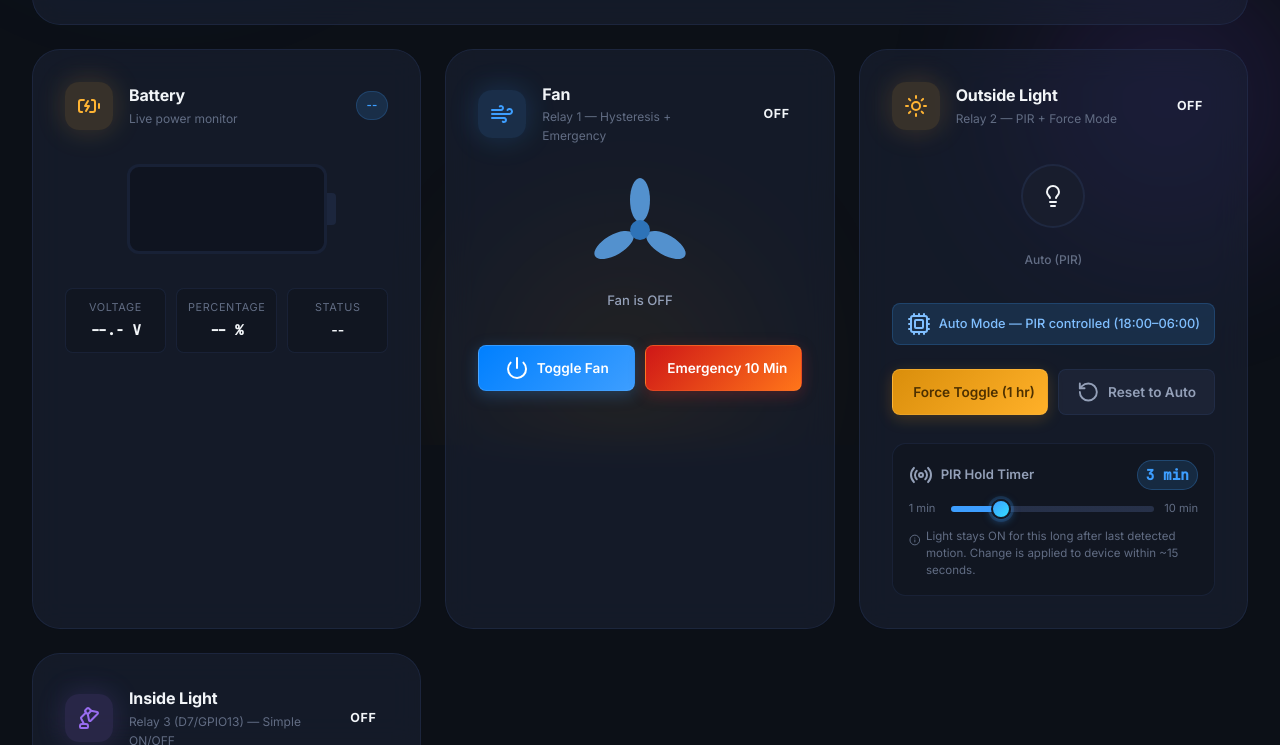
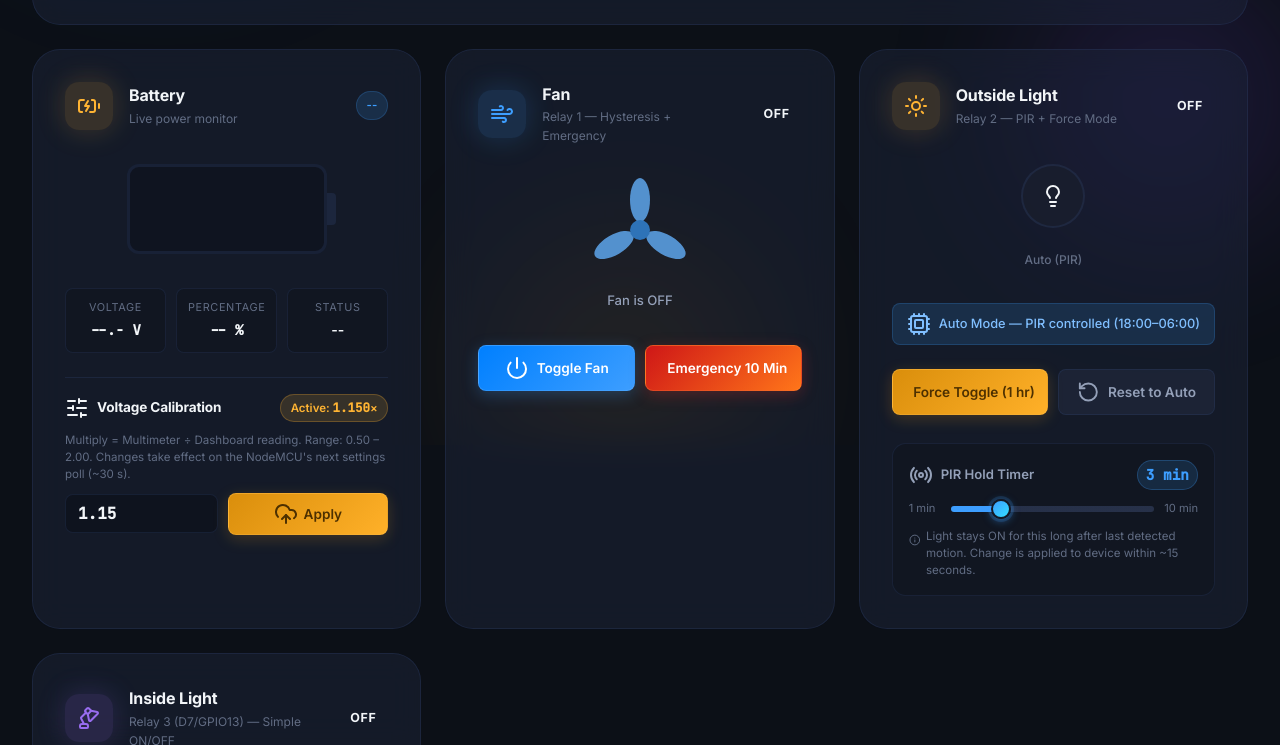
Before and after one commit to Mansuraile72/my-home-automation, a plain HTML site: page index.html in a window 1280 px wide. Shown: the part 355-1100 px from the top of the page. Drawn offline with nearby package versions, Linux system fonts and the light colour scheme; no server answers.

Commit message:
Add files via upload

```diff
--- a/app.js
+++ b/app.js
@@ -37,8 +37,9 @@ const PIR_DEFAULT_MIN = 3;
 const PATH_STATE    = '/device/state';
 const PATH_COMMANDS = '/device/commands';
 const PATH_PIR      = '/Settings/PIR_Timeout_Minutes';
-const PATH_KILL     = '/System_Status/Master_Block';  // ← Kill switch path
-const PATH_SENSOR   = '/Sensor_Data';                 // ← DHT-11 temperature & humidity
+const PATH_KILL     = '/System_Status/Master_Block';
+const PATH_SENSOR   = '/Sensor_Data';
+const PATH_VOLT_CAL = '/Settings/voltageCalibration'; // ← Cloud calibration
 
 // ─────────────────────────────────────────────────────────────────────────────
 //  FIREBASE INIT — No signIn() call needed with Test Mode rules
@@ -161,6 +162,11 @@ const DOM = {
   humArc:             $('humArc'),
   tempGauge:          $('tempGauge'),
   humGauge:           $('humGauge'),
+
+  // Voltage calibration
+  calInput:       $('calInput'),
+  calActiveMult:  $('calActiveMult'),
+  btnCalUpdate:   $('btnCalUpdate'),
 };
 
 // ─────────────────────────────────────────────────────────────────────────────
@@ -294,6 +300,62 @@ db.ref(PATH_PIR).on('value', (snapshot) => {
     state.pirHoldMinutes           = minutes;
   }
 });
+
+// ─────────────────────────────────────────────────────────────────────────────
+//  FIREBASE LISTENER — Voltage Calibration
+//  Keeps the input and badge in sync when the NodeMCU seeds the value on
+//  first boot, or if another device changes the setting.
+// ─────────────────────────────────────────────────────────────────────────────
+
+db.ref(PATH_VOLT_CAL).on('value', (snapshot) => {
+  const raw = snapshot.val();
+
+  // Node doesn't exist yet — firmware will seed it on its next fetchSettings()
+  if (raw === null) return;
+
+  const cal = parseFloat(raw);
+  if (isNaN(cal) || cal < 0.50 || cal > 2.00) return;  // Ignore garbage
+
+  // Update badge (e.g. "1.150") and input box without triggering a write
+  DOM.calActiveMult.textContent = cal.toFixed(3);
+  DOM.calInput.value            = cal.toFixed(2);
+});
+
+// ─────────────────────────────────────────────────────────────────────────────
+//  UPDATE VOLTAGE CALIBRATION — called from onclick in index.html
+// ─────────────────────────────────────────────────────────────────────────────
+
+function updateVoltageCalibration() {
+  const raw = parseFloat(DOM.calInput.value);
+
+  // Client-side range guard — same limits as the firmware
+  if (isNaN(raw) || raw < 0.50 || raw > 2.00) {
+    showToast('Value must be between 0.50 and 2.00', 'error', 'alert-triangle');
+    return;
+  }
+
+  // Round to 3 decimal places to keep Firebase clean
+  const cal = Math.round(raw * 1000) / 1000;
+
+  DOM.btnCalUpdate.disabled = true;
+
+  db.ref(PATH_VOLT_CAL).set(cal)
+    .then(() => {
+      DOM.calActiveMult.textContent = cal.toFixed(3);
+      showToast(
+        `Calibration set to ${cal.toFixed(3)}× — NodeMCU will apply within ~30 s`,
+        'success',
+        'check-circle'
+      );
+    })
+    .catch((err) => {
+      console.error('[Cal] Firebase write failed:', err);
+      showToast('Failed to save calibration — check Firebase connection', 'error', 'alert-triangle');
+    })
+    .finally(() => {
+      DOM.btnCalUpdate.disabled = false;
+    });
+}
 
 // ─────────────────────────────────────────────────────────────────────────────
 //  FIREBASE LISTENER — DHT-11 Sensor Data
--- a/index.html
+++ b/index.html
@@ -176,6 +176,38 @@
         <i data-lucide="zap-off"></i>
         Critical — below 15%. Emergency mode disabled.
       </div>
+
+      <!-- ── Voltage Calibration ── -->
+      <div class="cal-section">
+        <div class="cal-header">
+          <i data-lucide="sliders-horizontal"></i>
+          <span class="cal-title">Voltage Calibration</span>
+          <span class="cal-active-badge">
+            Active: <strong id="calActiveMult">1.150</strong>×
+          </span>
+        </div>
+        <p class="cal-hint">
+          Multiply = Multimeter ÷ Dashboard reading. Range: 0.50 – 2.00.
+          Changes take effect on the NodeMCU's next settings poll (~30 s).
+        </p>
+        <div class="cal-controls">
+          <input
+            type="number"
+            id="calInput"
+            class="cal-input"
+            step="0.01"
+            min="0.50"
+            max="2.00"
+            value="1.15"
+            aria-label="Voltage calibration multiplier"
+          />
+          <button class="btn btn-amber cal-btn" id="btnCalUpdate" onclick="updateVoltageCalibration()">
+            <i data-lucide="upload-cloud"></i>
+            Apply
+          </button>
+        </div>
+      </div>
+
     </section>
 
     <!-- ─── FAN CARD ─── -->
--- a/styles.css
+++ b/styles.css
@@ -1421,7 +1421,98 @@ body.system-locked .orb-3 { background: radial-gradient(circle, hsl(0, 70%, 38%)
   margin-top: 0;
 }
 
+/* ══ VOLTAGE CALIBRATION SECTION (inside Battery card) ══ */
+
+.cal-section {
+  border-top: 1px solid var(--border);
+  padding-top: var(--space-md);
+  display: flex;
+  flex-direction: column;
+  gap: 0.6rem;
+}
+
+.cal-header {
+  display: flex;
+  align-items: center;
+  gap: 0.5rem;
+  flex-wrap: wrap;
+}
+
+.cal-header > i {
+  width: 16px; height: 16px;
+  color: var(--amber);
+  flex-shrink: 0;
+}
+
+.cal-title {
+  font-size: 0.85rem;
+  font-weight: 700;
+  color: var(--text-primary);
+  letter-spacing: -0.01em;
+}
+
+.cal-active-badge {
+  margin-left: auto;
+  font-size: 0.72rem;
+  font-weight: 600;
+  padding: 0.2rem 0.6rem;
+  border-radius: var(--radius-full);
+  background: var(--amber-dim);
+  color: var(--amber);
+  border: 1px solid hsla(38, 100%, 60%, 0.25);
+  white-space: nowrap;
+}
+
+.cal-active-badge strong {
+  font-family: 'JetBrains Mono', monospace;
+  font-size: 0.78rem;
+}
+
+.cal-hint {
+  font-size: 0.72rem;
+  color: var(--text-muted);
+  line-height: 1.5;
+  margin: 0;
+}
+
+.cal-controls {
+  display: flex;
+  gap: var(--space-sm);
+  align-items: center;
+}
+
+/* Number input — styled to match dark glassmorphism theme */
+.cal-input {
+  flex: 1;
+  background: hsla(222, 30%, 8%, 0.7);
+  border: 1px solid var(--border);
+  border-radius: var(--radius-sm);
+  color: var(--text-primary);
+  font-family: 'JetBrains Mono', monospace;
+  font-size: 1rem;
+  font-weight: 600;
+  padding: 0.5rem 0.75rem;
+  outline: none;
+  transition: border-color var(--transition), box-shadow var(--transition);
+  -moz-appearance: textfield; /* Firefox: hide spinner arrows */
+}
+.cal-input::-webkit-outer-spin-button,
+.cal-input::-webkit-inner-spin-button { -webkit-appearance: none; margin: 0; }
+
+.cal-input:focus {
+  border-color: var(--amber);
+  box-shadow: 0 0 0 3px hsla(38, 100%, 60%, 0.15);
+}
+
+.cal-btn {
+  flex-shrink: 0;
+  gap: 0.35rem;
+  padding: 0.5rem 1rem;
+}
+.cal-btn i { width: 15px; height: 15px; }
+
 /* ══ RESPONSIVE ══ */
+
 
 @media (max-width: 768px) {
   .dashboard { padding: var(--space-md); gap: var(--space-md); }
```
